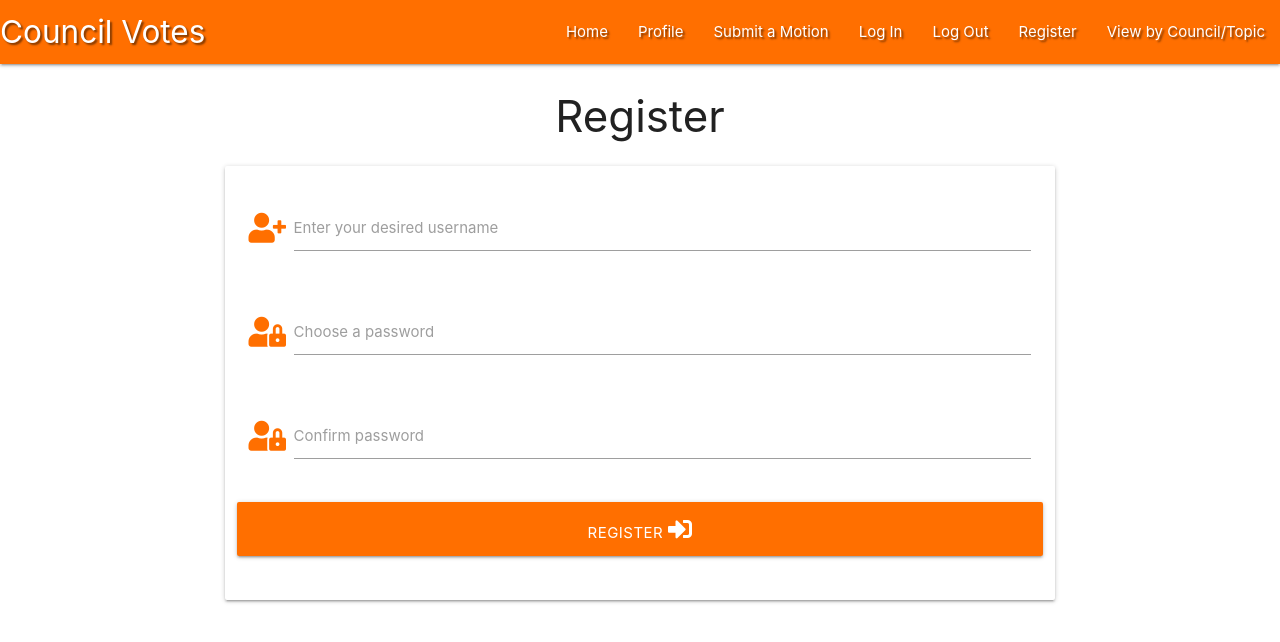
After one commit to Code-Institute-Submissions/Souptar-council-votes, a Flask app: page /register in a window 1280 px wide. The commit adds this page. Shown: the top 642 px of the page. Run offline with Flask 2, Linux system fonts and the light colour scheme; some libraries are stand-ins or nearby versions.

Commit message:
Add registration page

```diff
--- a/app.py
+++ b/app.py
@@ -4,6 +4,7 @@ from flask import (
     redirect, request, session, url_for)
 from flask_pymongo import PyMongo
 from bson.objectid import ObjectId
+from werkzeug.security import generate_password_hash, check_password_hash
 if os.path.exists("env.py"):
     import env
 
@@ -23,6 +24,11 @@ def get_motions():
     return render_template("motions.html", motions=motions)
 
 
+@app.route("/register", methods=["GET", "POST"])
+def register():
+    return render_template("register.html")
+
+
 if __name__ == "__main__":
     app.run(host=os.environ.get("IP"),
             port=int(os.environ.get("PORT")),
--- a/templates/base.html
+++ b/templates/base.html
@@ -25,7 +25,7 @@
                     <li><a href="#">Submit a Motion</a></li>
                     <li><a href="#">Log In</a></li>
                     <li><a href="#">Log Out</a></li>
-                    <li><a href="#">Register</a></li>
+                    <li><a href="{{ url_for ('register') }}">Register</a></li>
                     <li><a href="#">View by Council/Topic</a></li>
 
                 </ul>
@@ -40,7 +40,7 @@
             <li><a href="#">Submit a Motion</a></li>
             <li><a href="#">Log In</a></li>
             <li><a href="#">Log Out</a></li>
-            <li><a href="#">Register</a></li>
+            <li><a href="{{ url_for ('register') }}">Register</a></li>
             <li><a href="#">View by Council/Topic</a></li>
         </ul>
     </header>
--- /dev/null
+++ b/templates/register.html
@@ -0,0 +1,44 @@
+{% extends "base.html" %}
+{% block content %}
+
+    <h3 class="center-align">Register</h3>
+
+    <div class="row">
+        <form class="col s12 m8 offset-m2" method="POST" action="{{ url_for('register') }}">
+            <div class="card-panel">
+                <!-- username field -->
+                <div class="row">
+                    <div class="input-field col s12">
+                        <i class="fas fa-user-plus prefix amber-text text-darken-4"></i>
+                        <input id="username" name="username" type="text" class="validate">
+                        <label for="username">Enter your desired username</label>
+                    </div>
+                </div>
+                <!-- password field -->
+                <div class="row">
+                    <div class="input-field col s12">
+                        <i class="fas fa-user-lock prefix amber-text text-darken-4"></i>
+                        <input id="password" name="password" type="password" class="validate">
+                        <label for="password">Choose a password</label>
+                    </div>
+                </div>
+                <!-- confirm password -->
+                <div class="row">
+                    <div class="input-field col s12">
+                        <i class="fas fa-user-lock prefix amber-text text-darken-4"></i>
+                        <input id="confirm_password" name="confirm_password" type="password" class="validate">
+                        <label for="confirm_password">Confirm password</label>
+                    </div>
+                </div>
+
+                <!-- register button -->
+                <div class="row">
+                    <button type="submit" class="col s12 btn-large amber darken-4 tex-shadow">
+                        Register <i class="fas fa-sign-in-alt"></i>
+                    </button>
+                </div>
+            </div>
+        </form>
+    </div>
+
+{% endblock %}
```
